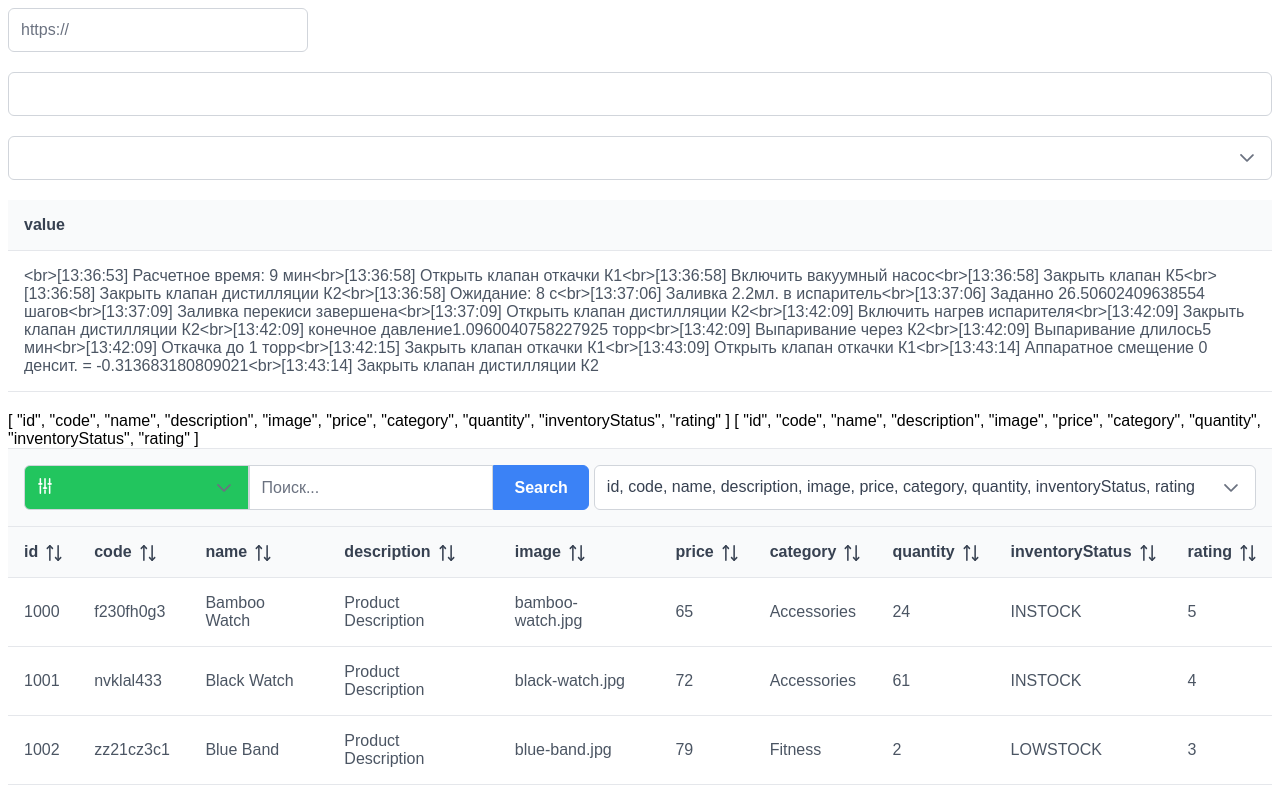
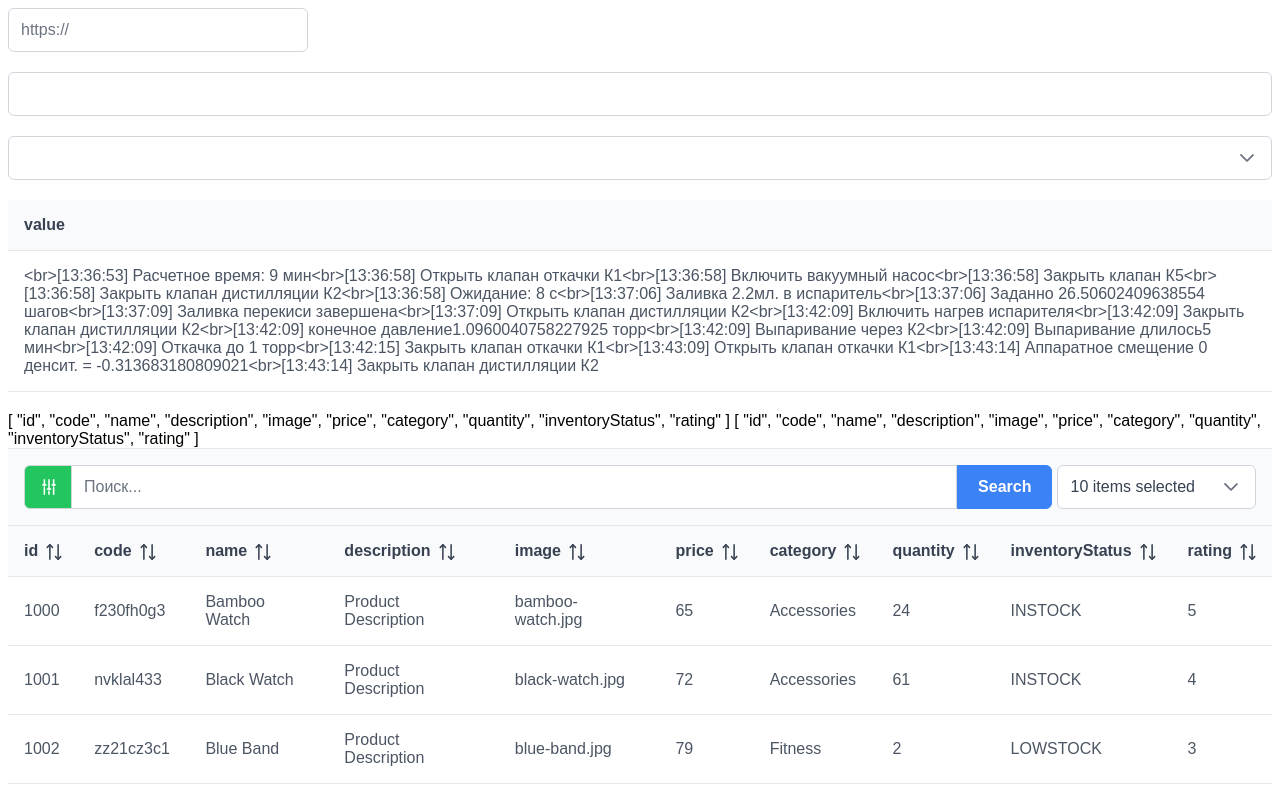
Before and after one commit to isgleb/at-cons, a Nuxt app: page / in a window 1280 px wide. Shown: the top 800 px of the page. Built offline with nearby package versions, Linux system fonts and the light colour scheme; a web font is replaced by a local one.

Commit message:
costil done)

```diff
--- a/plugins/primevue.js
+++ b/plugins/primevue.js
@@ -4,7 +4,7 @@ import InputText from 'primevue/inputtext'
 import Toast from 'primevue/toast'
 import ToastService from 'primevue/toastservice'
 
-export default defineNuxtPlugin(nuxtApp => {
+export default defineNuxtPlugin(nuxtApp => { //todo check global imports
     nuxtApp.vueApp.use(PrimeVue, { ripple: true })
     nuxtApp.vueApp.use(ToastService)
     nuxtApp.vueApp.component('Button', Button)
--- a/public/components/ComplexTable.vue
+++ b/public/components/ComplexTable.vue
@@ -5,31 +5,45 @@
         tableStyle="min-width: 50rem"
         paginator :rows="5">
       <template #header>
-        <div class="flex justify-content-end" style="display:flex; flex: 4 1; gap: 5px">
-            <div class="p-inputgroup w-full md:w-30rem" >
+        <span style="display:flex; gap: 5px">
+            <span class="p-inputgroup" style="flex-grow: 8">
                 <MultiSelect
                     v-model="searchColumns"
                     :options="tableColumns"
-                    dropdownIcon=""
-                    class="success"
+                    dropdownIcon="pi pi-sliders-v"
+                    class="selector-custom-button"
                 >
-                <template v-slot:value>
-                  <i class="pi pi-sliders-v" style="color: white" ></i>
-                </template>
               </MultiSelect>
+<!--              <span class="p-input-icon-right">-->
+<!--                <i class="pi pi-times" @click="cleanFilter" v-if="searchValue !== ''"/>-->
+<!--                <InputText-->
+<!--                    style="width: 100%"-->
+<!--                    placeholder="Поиск..."-->
+<!--                    v-model="searchValue"/>-->
+<!--              </span>-->
+<!--              <span class="p-inputgroup-addon">-->
+<!--                <InputText-->
+<!--                    placeholder="Поиск..."-->
+<!--                    v-model="searchValue"/>-->
+<!--              </span>-->
               <InputText
                   placeholder="Поиск..."
-                  v-model="searchValue"/>
+                  v-model="searchValue"
+                  class="p-inputgroup-addon"
+              />
               <Button
                   @click="filterTable"
                   label="Search"
               />
-            </div>
+            </span>
             <MultiSelect
                 :options="availableColumns"
                 v-model="selectedColumns"
-                class="w-full md:w-20rem"/>
-        </div>
+                class="w-full md:w-10rem"
+                style="flex-grow: 2"
+                :maxSelectedLabels="2"
+            />
+        </span>
       </template>
       {{selectedColumns}}
       {{searchColumns}}
@@ -103,8 +117,17 @@ function cleanFilter() {
 
 </script>
 
-<style scoped>
-.success{
+<style lang="scss">
+.selector-custom-button{
   background-color: var(--green-500);
+  flex: none !important;
+  width: 3rem !important;
+
+  .p-multiselect-trigger{
+    color: #ffffff !important;
+  }
+  .p-multiselect-label-container {
+    display: none !important;
+  }
 }
 </style>
```
